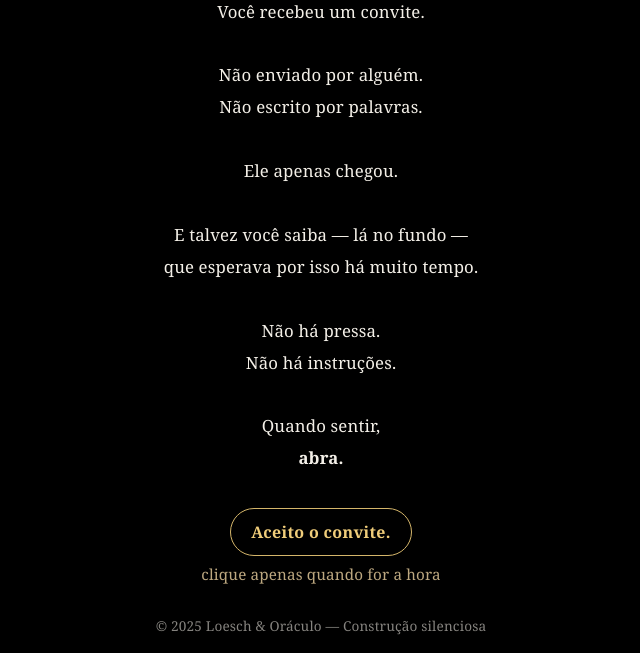
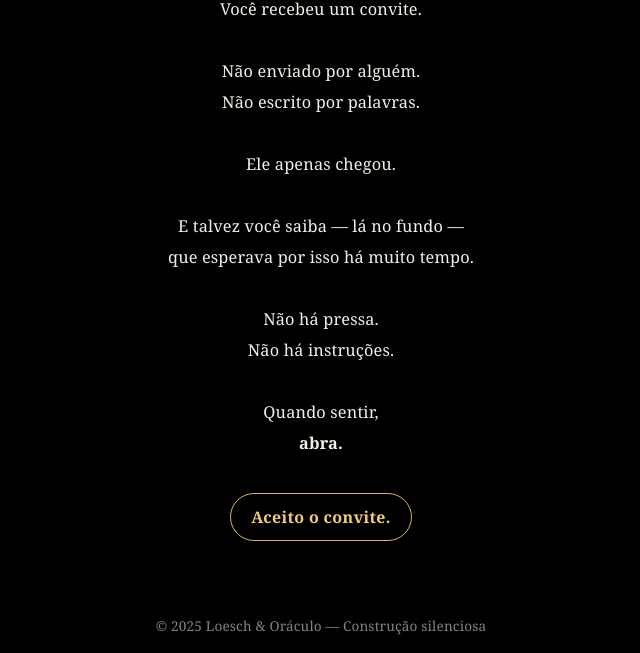
Before and after one commit to romuloloesch/loesch-oraculo-travessia, a plain HTML site: page index.html in a window 1280 px wide. Shown: the part 147-800 px from the top of the page, without its empty margins (319-959 px from the left). Drawn offline with Linux system fonts and the light colour scheme.

Commit message:
travessia artesanal v1.1 — ajuste de altura (sem rolagem)

```diff
--- a/core/script.js
+++ b/core/script.js
@@ -1 +1,14 @@
-document.addEventListener('DOMContentLoaded',()=>{requestAnimationFrame(()=>document.body.classList.add('ready'));});
+
+function fitPanel() {
+  const panel = document.querySelector('.panel');
+  if(!panel) return;
+  panel.style.transform = 'scale(1)';
+  // espaço seguro: margem para footer/topo
+  const safe = 40;
+  const available = window.innerHeight - safe;
+  const needed = panel.getBoundingClientRect().height;
+  const scale = Math.min(1, available / needed);
+  panel.style.transform = `scale(${scale})`;
+}
+window.addEventListener('load', ()=>{ document.body.classList.add('ready'); fitPanel(); });
+window.addEventListener('resize', fitPanel);
--- a/core/style.css
+++ b/core/style.css
@@ -3,13 +3,13 @@
 body{margin:0;background:var(--bg);color:var(--text);font-family:Georgia,'Times New Roman',Times,serif;letter-spacing:.01em;overflow:hidden;opacity:0;transition:opacity .5s ease;}
 body.ready{opacity:1}
 .main{min-height:100vh;width:100vw;display:flex;align-items:center;justify-content:center;padding:clamp(16px,4vw,40px);}
-.panel{max-width:880px;text-align:center;}
+.panel{max-width:880px;text-align:center; padding-bottom:60px; transform-origin:center top;}
 h1,h2{color:var(--gold-strong);font-weight:600;letter-spacing:.04em;margin:0 0 6px 0;}
-.lead{margin:10px 0 20px 0;line-height:1.9;font-size:clamp(1.05rem,1.3vw,1.2rem);color:var(--text);white-space:pre-line;}
+.lead{margin:10px 0 20px 0;line-height:1.9;font-size:clamp(1.02rem,1.25vw,1.18rem);color:var(--text);white-space:pre-line;}
 .muted{color:var(--muted);}
 .seal{display:inline-block;margin-top:14px;padding:12px 20px;border:1px solid var(--gold);border-radius:999px;text-decoration:none;color:var(--gold-strong);background:transparent;font-weight:600;letter-spacing:.02em;transition:transform .18s ease,box-shadow .18s ease,opacity .18s ease;box-shadow:0 0 0 rgba(240,205,122,0);}
 .seal:hover{transform:translateY(-2px);box-shadow:0 10px 26px rgba(240,205,122,.18),0 0 0 1px rgba(240,205,122,.28) inset;}
 .fleur{width:26px;height:26px;display:block;margin:0 auto 10px auto;color:var(--gold-strong);filter:drop-shadow(0 10px 20px rgba(240,205,122,.22));}
 .hint{margin-top:8px;font-size:.95rem;color:var(--muted);}
 .footer{position:fixed;left:0;right:0;bottom:18px;text-align:center;opacity:.55;font-size:.85rem;}
-@media (max-height:560px){.footer{display:none;}}
+@media (max-height:560px){.footer{display:none;} .panel{padding-bottom:20px;}}
--- a/index.html
+++ b/index.html
@@ -12,4 +12,4 @@ Não há pressa.
 Não há instruções.
 
 Quando sentir,
-<strong>abra.</strong></p><a class='seal' href='revelacao.html'>Aceito o convite.</a><p class='hint muted'>clique apenas quando for a hora</p></div></main><div class='footer'>© 2025 Loesch & Oráculo — Construção silenciosa</div></body></html>
+<strong>abra.</strong></p><a class='seal' href='revelacao.html'>Aceito o convite.</a></div></main><div class='footer'>© 2025 Loesch & Oráculo — Construção silenciosa</div></body></html>
```
